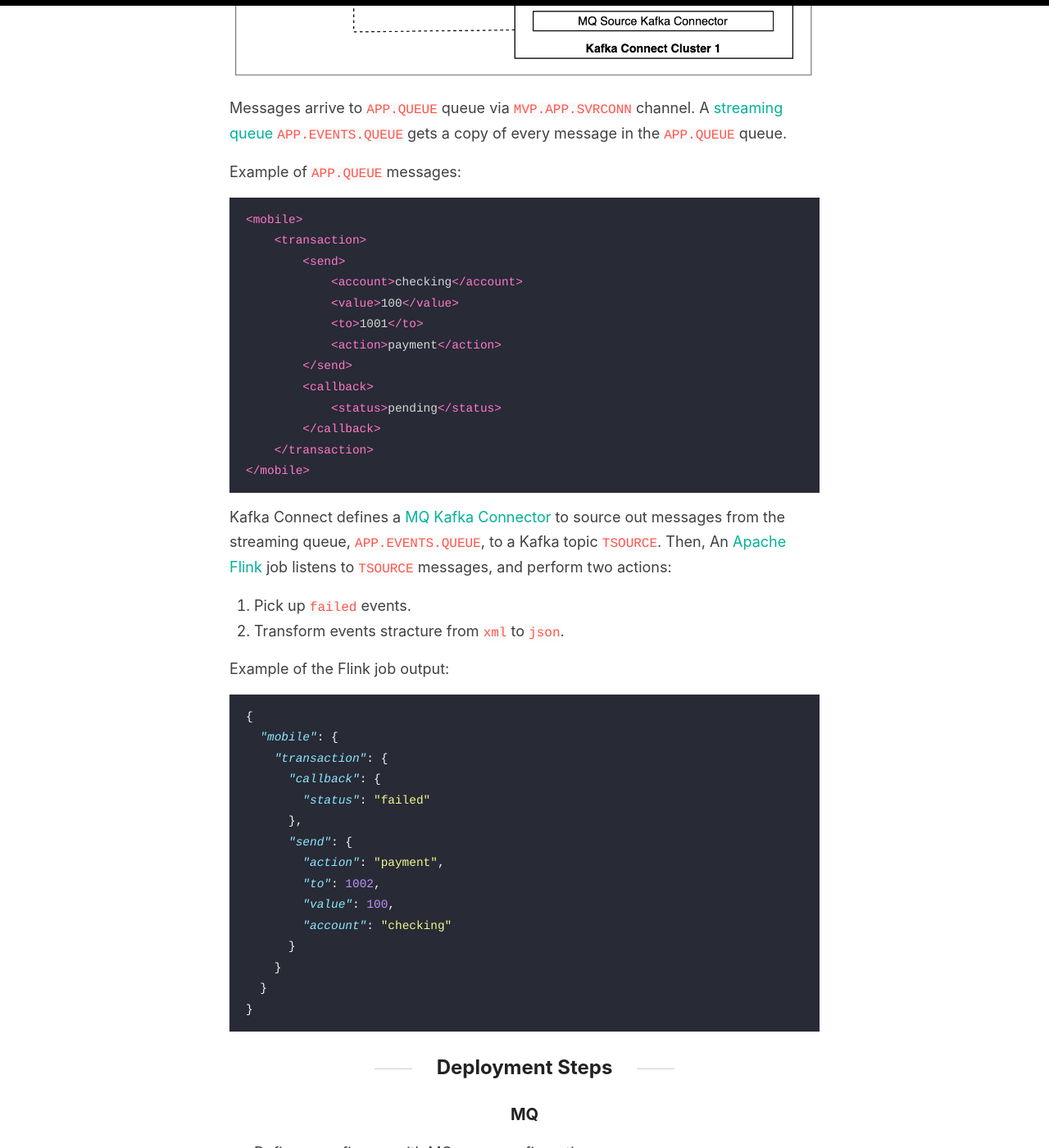
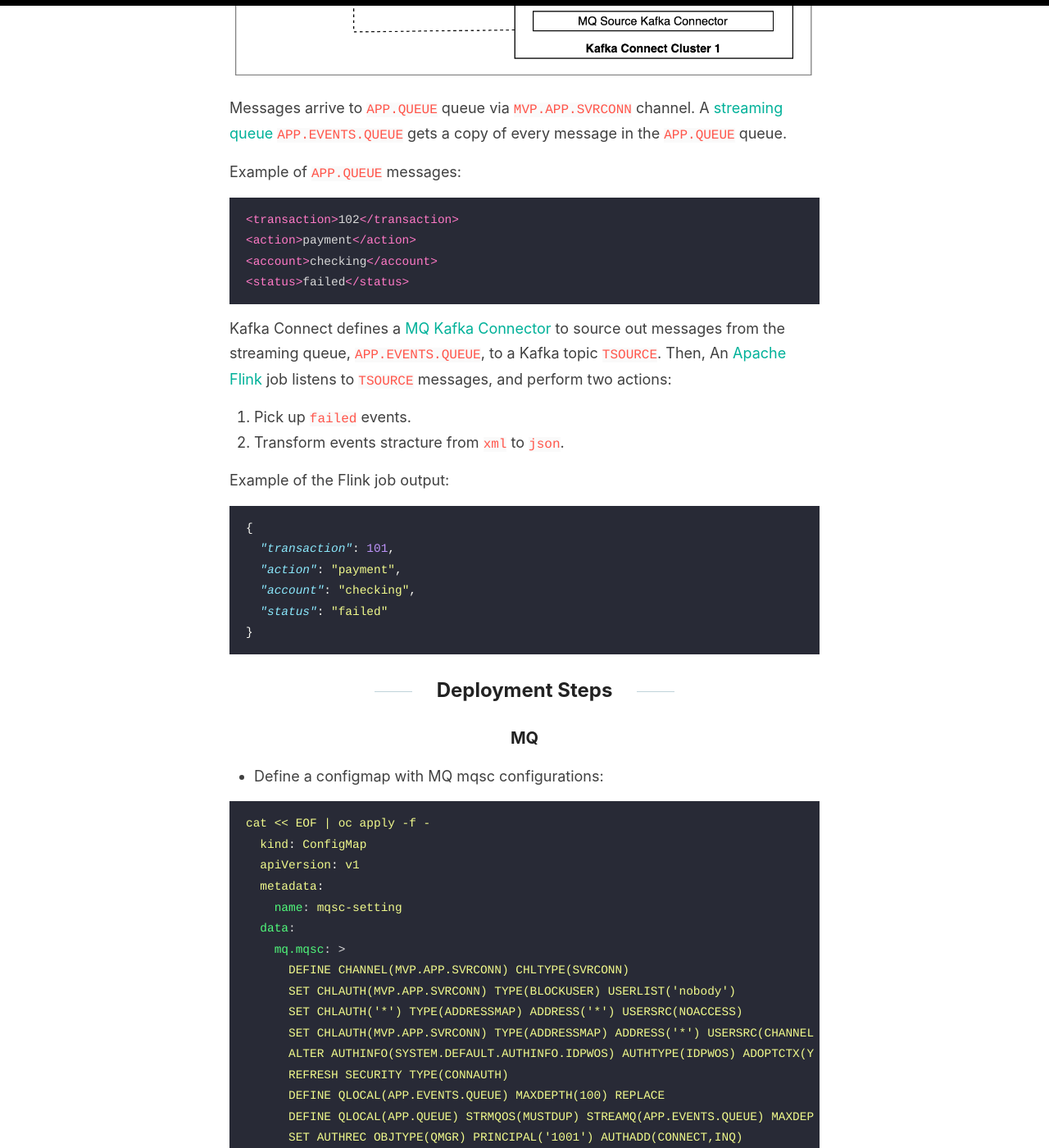
Before and after one commit to RashidAljohani/localhost, a Jekyll site: the page built from _posts/2023-03-23-interact-with-IBM-MQ-messages-via-Streaming-app.md, in a window 1280 px wide and 1400 px high, scrolled down 1492 px. Shown: the whole window at 82% size. Built offline with Jekyll 4.4.1, drawn with Linux system fonts in a browser that asks for light colours; comment, search, counter and statistics services are not loaded; some of the changed text lies outside the part shown.

````diff
--- a/_posts/2023-03-23-interact-with-IBM-MQ-messages-via-Streaming-app.md
+++ b/_posts/2023-03-23-interact-with-IBM-MQ-messages-via-Streaming-app.md
@@ -34,19 +34,10 @@ Messages arrive to `APP.QUEUE` queue via `MVP.APP.SVRCONN` channel. A [streaming
 Example of `APP.QUEUE` messages:
 
 ```xml
-<mobile>
-    <transaction>
-        <send>
-            <account>checking</account>
-            <value>100</value>
-            <to>1001</to>
-            <action>payment</action>
-        </send>
-        <callback>
-            <status>pending</status>
-        </callback>
-    </transaction>
-</mobile>
+<transaction>102</transaction>
+<action>payment</action>
+<account>checking</account>
+<status>failed</status>
 ```
 
 Kafka Connect defines a [MQ Kafka Connector](https://community.ibm.com/community/user/ai-datascience/viewdocument/kafka-connectors-for-ibm-mq-a-mq?CommunityKey=b382f2ab-42f1-4932-aa8b-8786ca722d55) to source out messages from the streaming queue, `APP.EVENTS.QUEUE`, to a Kafka topic `TSOURCE`. Then, An [Apache Flink](https://flink.apache.org/what-is-flink/flink-architecture/) job listens to `TSOURCE` messages, and perform two actions:
@@ -59,19 +50,10 @@ Example of the Flink job output:
 
 ```json
 {
-  "mobile": {
-    "transaction": {
-      "callback": {
-        "status": "failed"
-      },
-      "send": {
-        "action": "payment",
-        "to": 1002,
-        "value": 100,
-        "account": "checking"
-      }
-    }
-  }
+  "transaction": 101,
+  "action": "payment",
+  "account": "checking",
+  "status": "failed"
 }
 ```
 
````
Also changed, not shown: other parts of _posts/2023-03-23-interact-with-IBM-MQ-messages-via-Streaming-app.md (+1 -1 lines), _posts/2023-03-27-explore-apache-flink-sql-client.md (added, +83 -0 lines), images/blogs/explore-apache-flink-sql-client/banner.png (added).
